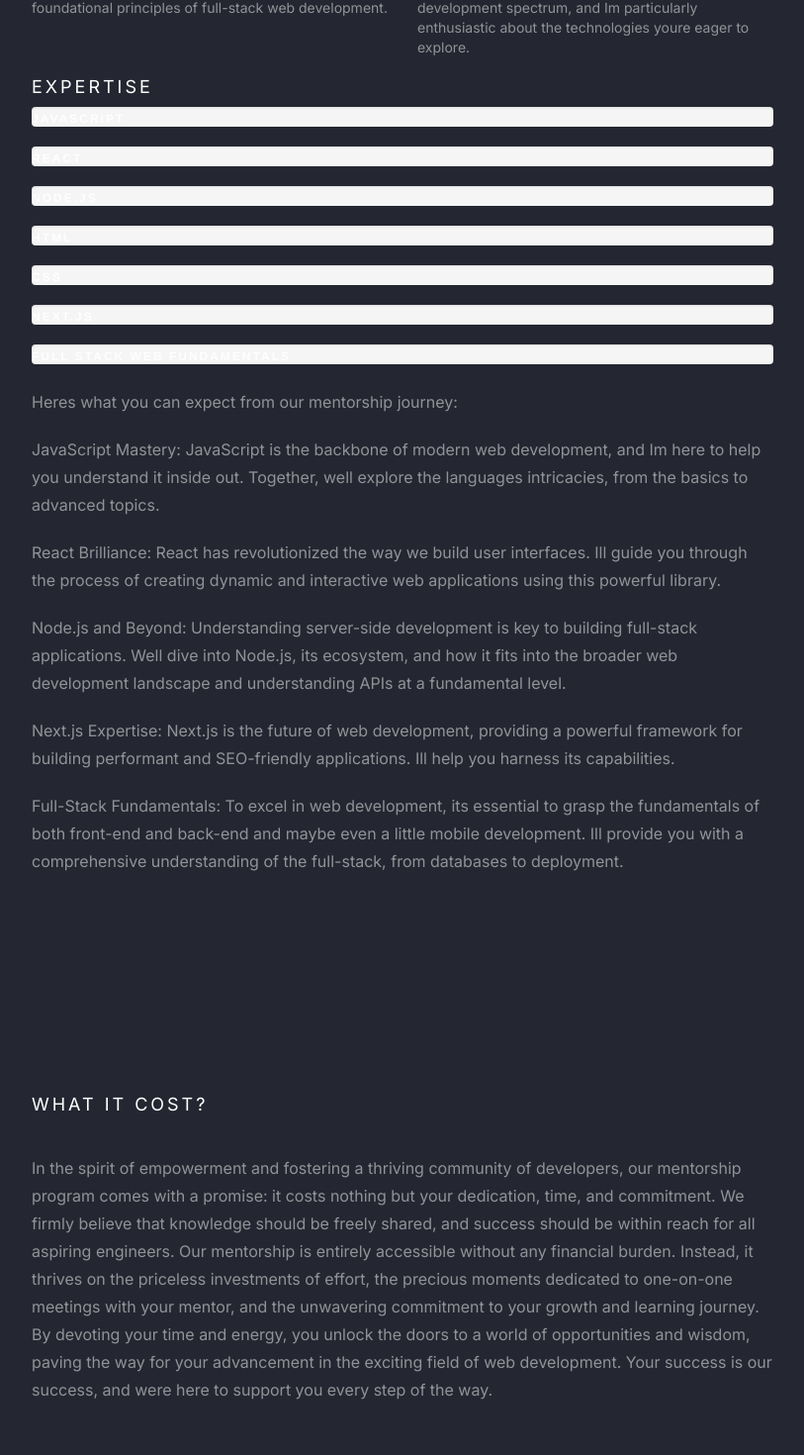
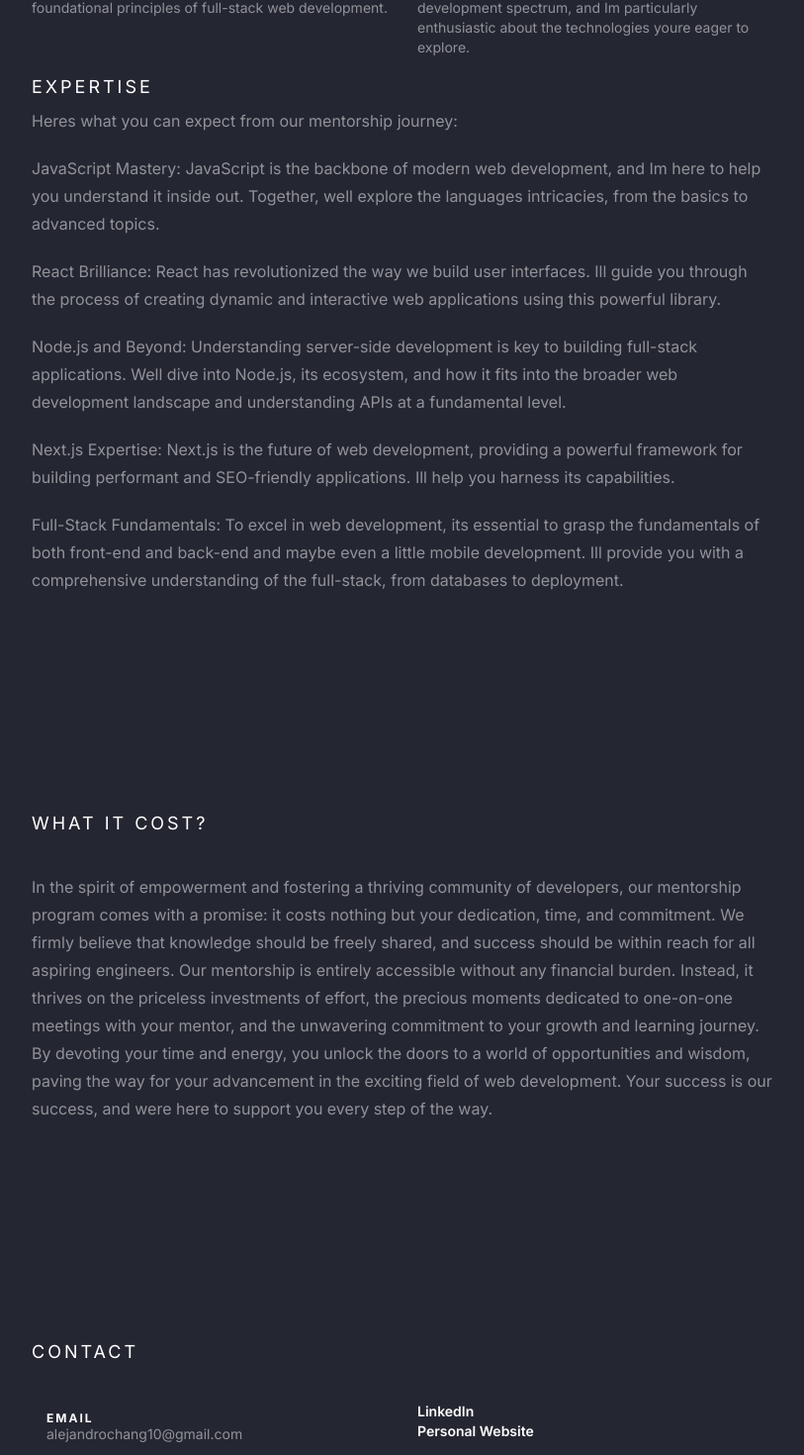
Before and after one commit to alejandrochang/sowingdevfs, a Next.js app in the folder sowingdev/: page / in a window 1280 px wide. Shown: the part 1111-2581 px from the top of the page at 99% size, without its empty margins (38-851 px from the left). Built offline with nearby package versions, Linux system fonts and the light colour scheme.

Commit message:
feat(sd): homepage finalizations

```diff
--- a/sowingdev/src/app/page.tsx
+++ b/sowingdev/src/app/page.tsx
@@ -1,4 +1,3 @@
-/* eslint-disable @next/next/no-img-element */
 import Image from 'next/image';
 import SowingDevWord from './img/SowingDevWord.png';
 import AuthorPic from './img/meImg.png';
@@ -88,6 +87,7 @@ export default function Home() {
               <div className="col-sm-12">
                 <div className="pull-left mb-xs-24">
                   <Image
+                    style={{ marginRight: '20px'}}
                     className="inline-block image-small"
                     src={AuthorPic}
                     width={75}
@@ -125,50 +125,6 @@ export default function Home() {
             </div>
             <div className="row">
               <div className="col-md-8 col-sm-10">
-                <div className="progress-bars">
-                  <div className="progress progress-2 text-left mb32">
-                    <span className="title">Javascript</span>
-                    <div className="bar-holder">
-                      <div className="progress-bar" data-progress="95"></div>
-                    </div>
-                  </div>
-                  <div className="progress progress-2 text-left mb32">
-                    <span className="title">React</span>
-                    <div className="bar-holder">
-                      <div className="progress-bar" data-progress="95"></div>
-                    </div>
-                  </div>
-                  <div className="progress progress-2 text-left mb32">
-                    <span className="title">Node.js</span>
-                    <div className="bar-holder">
-                      <div className="progress-bar" data-progress="85"></div>
-                    </div>
-                  </div>
-                  <div className="progress progress-2 text-left mb32">
-                    <span className="title">HTML</span>
-                    <div className="bar-holder">
-                      <div className="progress-bar" data-progress="85"></div>
-                    </div>
-                  </div>
-                  <div className="progress progress-2 text-left mb32">
-                    <span className="title">CSS</span>
-                    <div className="bar-holder">
-                      <div className="progress-bar" data-progress="85"></div>
-                    </div>
-                  </div>
-                  <div className="progress progress-2 text-left mb32">
-                    <span className="title">Next.js</span>
-                    <div className="bar-holder">
-                      <div className="progress-bar" data-progress="75"></div>
-                    </div>
-                  </div>
-                  <div className="progress progress-2 text-left mb32">
-                    <span className="title">Full stack Web Fundamentals</span>
-                    <div className="bar-holder">
-                      <div className="progress-bar" data-progress="95"></div>
-                    </div>
-                  </div>
-                </div>
                 <p className="lead fade-half mb40 mb-xs-24">
                   Heres what you can expect from our mentorship journey:
                 </p>
@@ -239,20 +195,10 @@ export default function Home() {
                   <div className="mb40 mb-xs-24">
                     <ul>
                       <li>
-                        <a href="https://www.linkedin.com/in/alejandro-chang/" target="_blank" rel="noopener noreferrer">
-                          <h6 className="uppercase">
-                          <svg style={{ fill: '#ededee' }} xmlns="http://www.w3.org/2000/svg" height="1em" viewBox="0 0 448 512">
-                            <path d="M100.28 448H7.4V148.9h92.88zM53.79 108.1C24.09 108.1 0 83.5 0 53.8a53.79 53.79 0 0 1 107.58 0c0 29.7-24.1 54.3-53.79 54.3zM447.9 448h-92.68V302.4c0-34.7-.7-79.2-48.29-79.2-48.29 0-55.69 37.7-55.69 76.7V448h-92.78V148.9h89.08v40.8h1.3c12.4-23.5 42.69-48.3 87.88-48.3 94 0 111.28 61.9 111.28 142.3V448z" />
-                          </svg>&nbsp;&nbsp; LinkedIn
-                          </h6>
-                        </a>
+                        <a href="https://www.linkedin.com/in/alejandro-chang/" target="_blank" rel="noopener noreferrer">LinkedIn</a>
                       </li>
                       <li>
-                        <a href="https://www.alejandrochang.com" target="_blank" rel="noopener noreferrer">
-                          <h6 className="uppercase">
-                            <i className="ti-dribbble">&nbsp;</i> Personal Website
-                          </h6>
-                        </a>
+                        <a href="https://www.alejandrochang.com" target="_blank" rel="noopener noreferrer">Personal Website</a>
                       </li>
                     </ul>
                   </div>
@@ -265,7 +211,13 @@ export default function Home() {
           <div className="container">
             <div className="row">
               <div className="col-md-3 col-sm-6">
-                <img alt="Logo" className="logo" src="img/SowingDevWord.png" />
+                <Image
+                  className="logo logo-light"
+                  src={SowingDevWord}
+                  width={50}
+                  height={50}
+                  alt="SowingDev Logo"
+                />
               </div>
             </div>
             <div className="row">
@@ -298,7 +250,6 @@ export default function Home() {
               </div>
             </div>
           </div>
-          <a className="btn btn-sm fade-half back-to-top inner-link" href="#top">Top</a>
         </footer>
       </div>
     </div>
```
